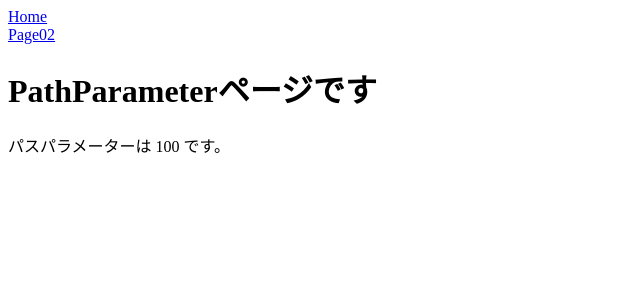
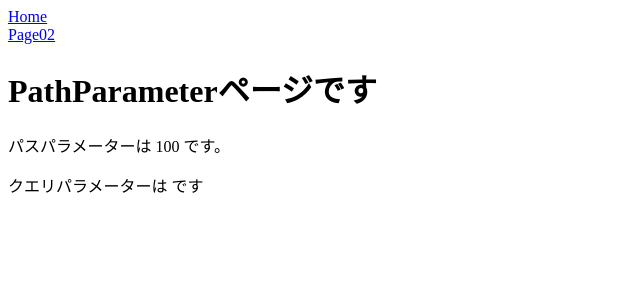
Before and after one commit to kii3nkm/react-router-test, a React (Create React App) app: page /page02/100 in a window 1280 px wide. Shown: the top 300 px of the page, without its empty margins (0-640 px from the left). Built offline with nearby package versions, Linux system fonts and the light colour scheme.

Commit message:
study query parameter.

```diff
--- a/src/Page02.tsx
+++ b/src/Page02.tsx
@@ -5,6 +5,8 @@ export const Page02 = () => {
     <div>
       <h1>Page02ページです</h1>
       <Link to="/page02/100">Path Parameter</Link>
+      <br />
+      <Link to="/page02/100?name=hoge">Query Parameter</Link>
     </div>
   );
 };
--- a/src/PathParameter.tsx
+++ b/src/PathParameter.tsx
@@ -1,11 +1,15 @@
-import { useParams } from "react-router-dom";
+import { useParams, useLocation } from "react-router-dom";
 
 export const PathParameter = () => {
   const { id } = useParams<{ id: string | undefined }>();
+  const { search } = useLocation();
+  const query = new URLSearchParams(search);
+
   return (
     <div>
       <h1>PathParameterページです</h1>
       <p>パスパラメーターは {id} です。</p>
+      <p>クエリパラメーターは {query.get("name")} です</p>
     </div>
   );
 };
```
